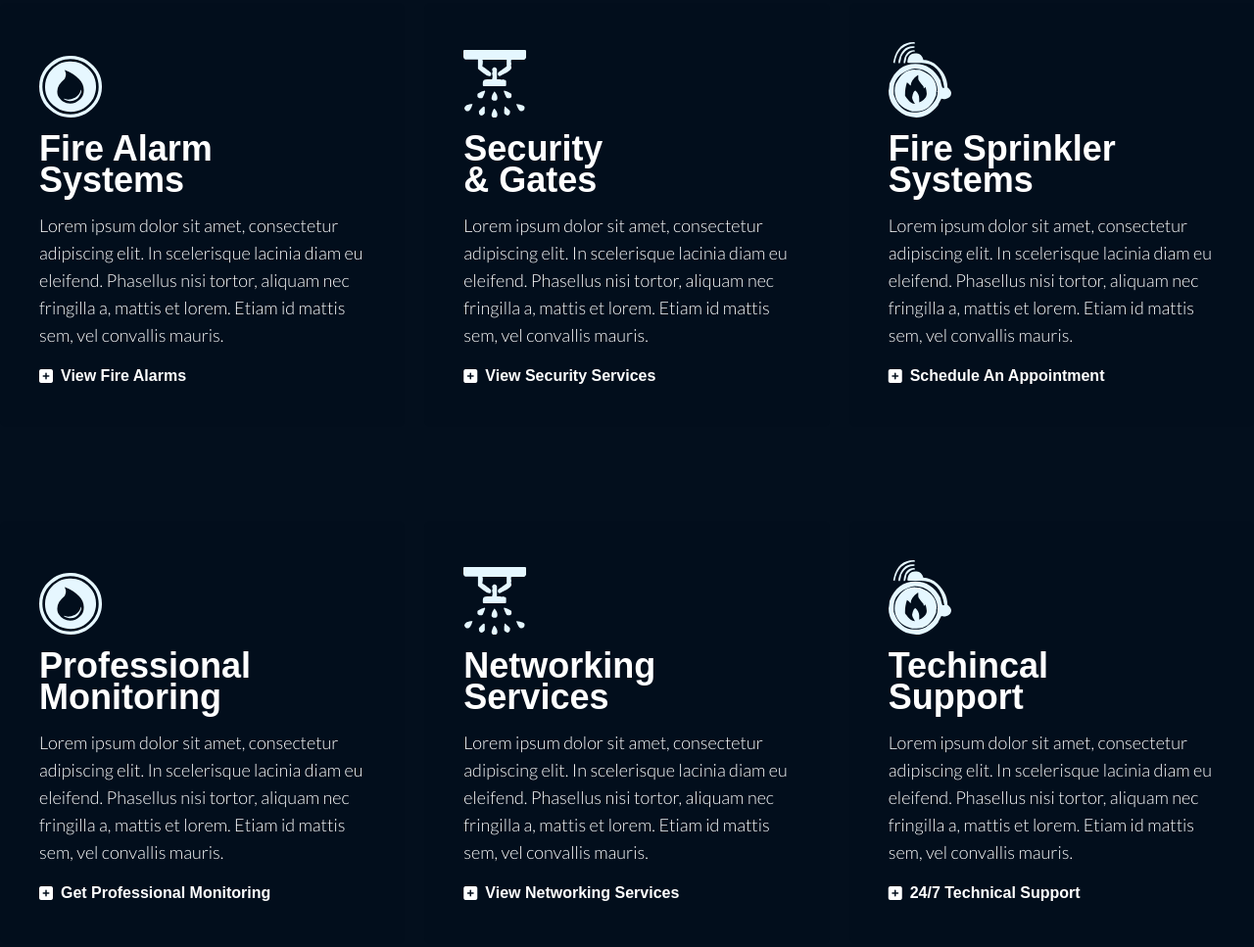
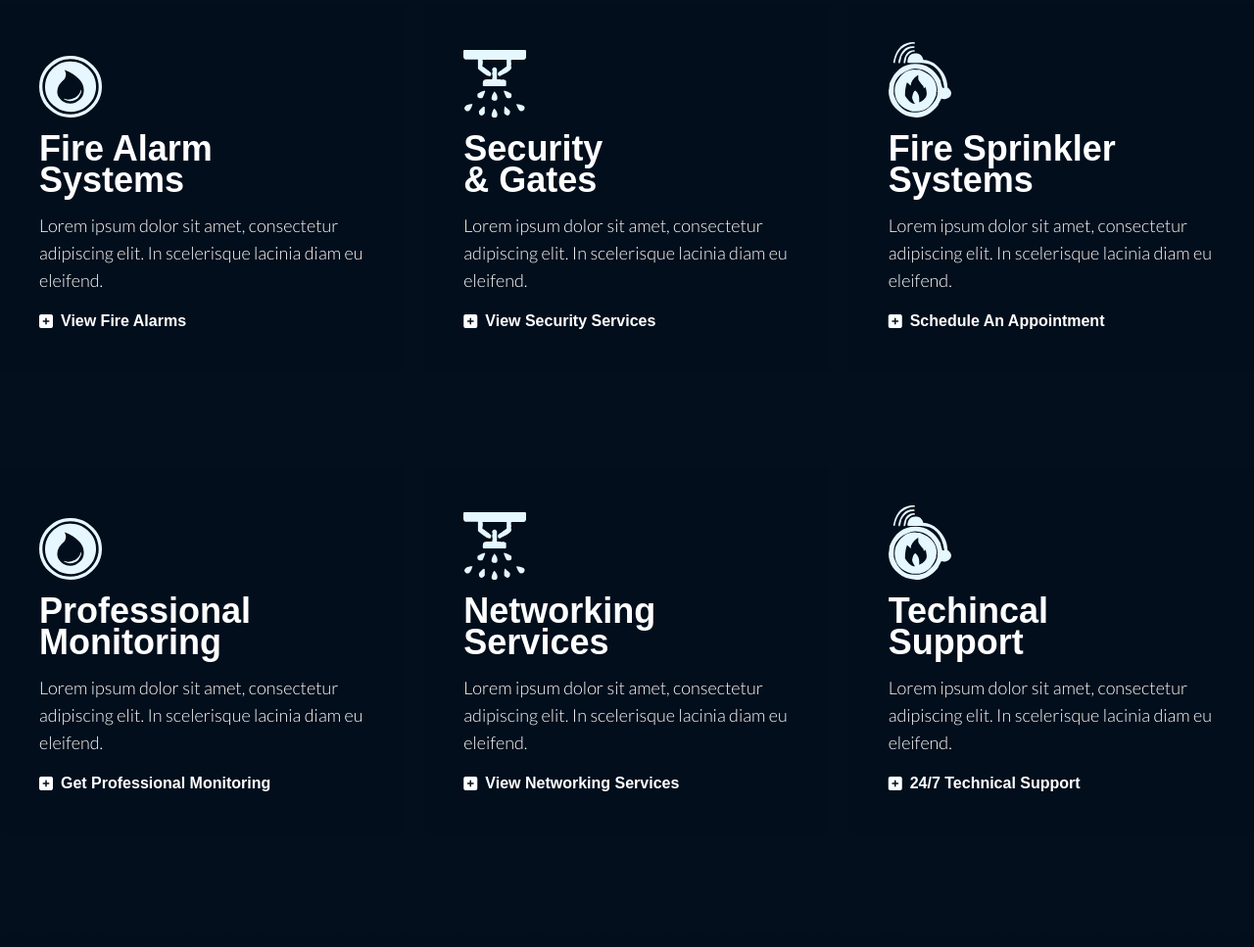
Before and after one commit to michaelfroseth/astro, an Astro site: page / in a window 1280 px wide. Shown: the part 1151-2118 px from the top of the page at 98% size. Built offline with nearby package versions, Linux system fonts and the light colour scheme; Astro itself is replaced by a stand-in of ours; a web font is replaced by a local one.

Commit message:
Length push

```diff
--- a/src/components/Home/Services.astro
+++ b/src/components/Home/Services.astro
@@ -16,8 +16,7 @@
     </h3>
     <p class="text-white text-lg font-light">
       Lorem ipsum dolor sit amet, consectetur adipiscing elit. In scelerisque
-      lacinia diam eu eleifend. Phasellus nisi tortor, aliquam nec fringilla a,
-      mattis et lorem. Etiam id mattis sem, vel convallis mauris.
+      lacinia diam eu eleifend.
     </p>
     <a
       href="#"
@@ -41,8 +40,7 @@
     </h3>
     <p class="text-white text-lg font-light">
       Lorem ipsum dolor sit amet, consectetur adipiscing elit. In scelerisque
-      lacinia diam eu eleifend. Phasellus nisi tortor, aliquam nec fringilla a,
-      mattis et lorem. Etiam id mattis sem, vel convallis mauris.
+      lacinia diam eu eleifend.
     </p>
     <a
       href="#"
@@ -66,8 +64,7 @@
     </h3>
     <p class="text-white text-lg font-light">
       Lorem ipsum dolor sit amet, consectetur adipiscing elit. In scelerisque
-      lacinia diam eu eleifend. Phasellus nisi tortor, aliquam nec fringilla a,
-      mattis et lorem. Etiam id mattis sem, vel convallis mauris.
+      lacinia diam eu eleifend.
     </p>
     <a
       href="#"
@@ -95,8 +92,7 @@
     </h3>
     <p class="text-white text-lg font-light">
       Lorem ipsum dolor sit amet, consectetur adipiscing elit. In scelerisque
-      lacinia diam eu eleifend. Phasellus nisi tortor, aliquam nec fringilla a,
-      mattis et lorem. Etiam id mattis sem, vel convallis mauris.
+      lacinia diam eu eleifend.
     </p>
     <a
       href="#"
@@ -120,8 +116,7 @@
     </h3>
     <p class="text-white text-lg font-light">
       Lorem ipsum dolor sit amet, consectetur adipiscing elit. In scelerisque
-      lacinia diam eu eleifend. Phasellus nisi tortor, aliquam nec fringilla a,
-      mattis et lorem. Etiam id mattis sem, vel convallis mauris.
+      lacinia diam eu eleifend.
     </p>
     <a
       href="#"
@@ -145,8 +140,7 @@
     </h3>
     <p class="text-white text-lg font-light">
       Lorem ipsum dolor sit amet, consectetur adipiscing elit. In scelerisque
-      lacinia diam eu eleifend. Phasellus nisi tortor, aliquam nec fringilla a,
-      mattis et lorem. Etiam id mattis sem, vel convallis mauris.
+      lacinia diam eu eleifend.
     </p>
     <a
       href="#"
```
